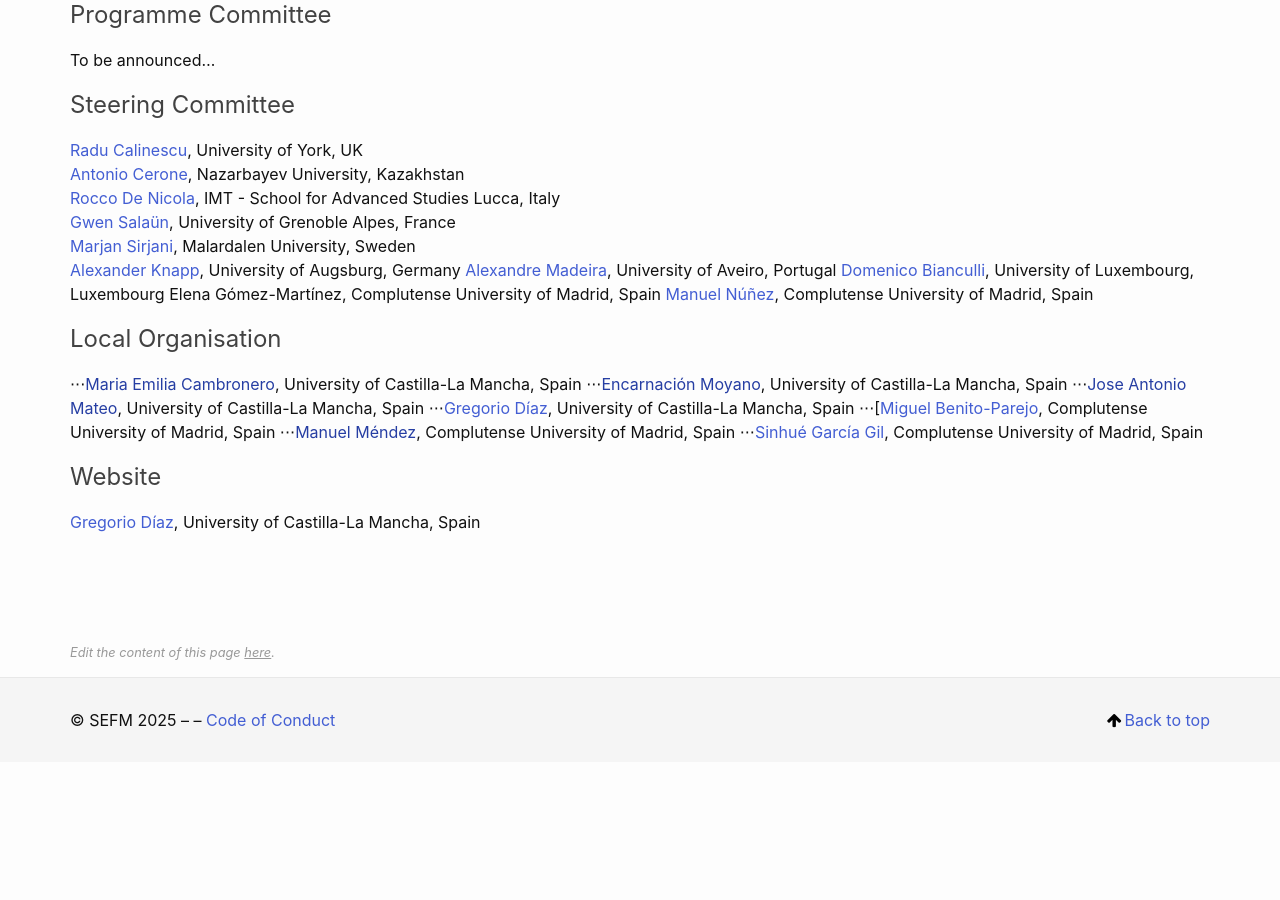
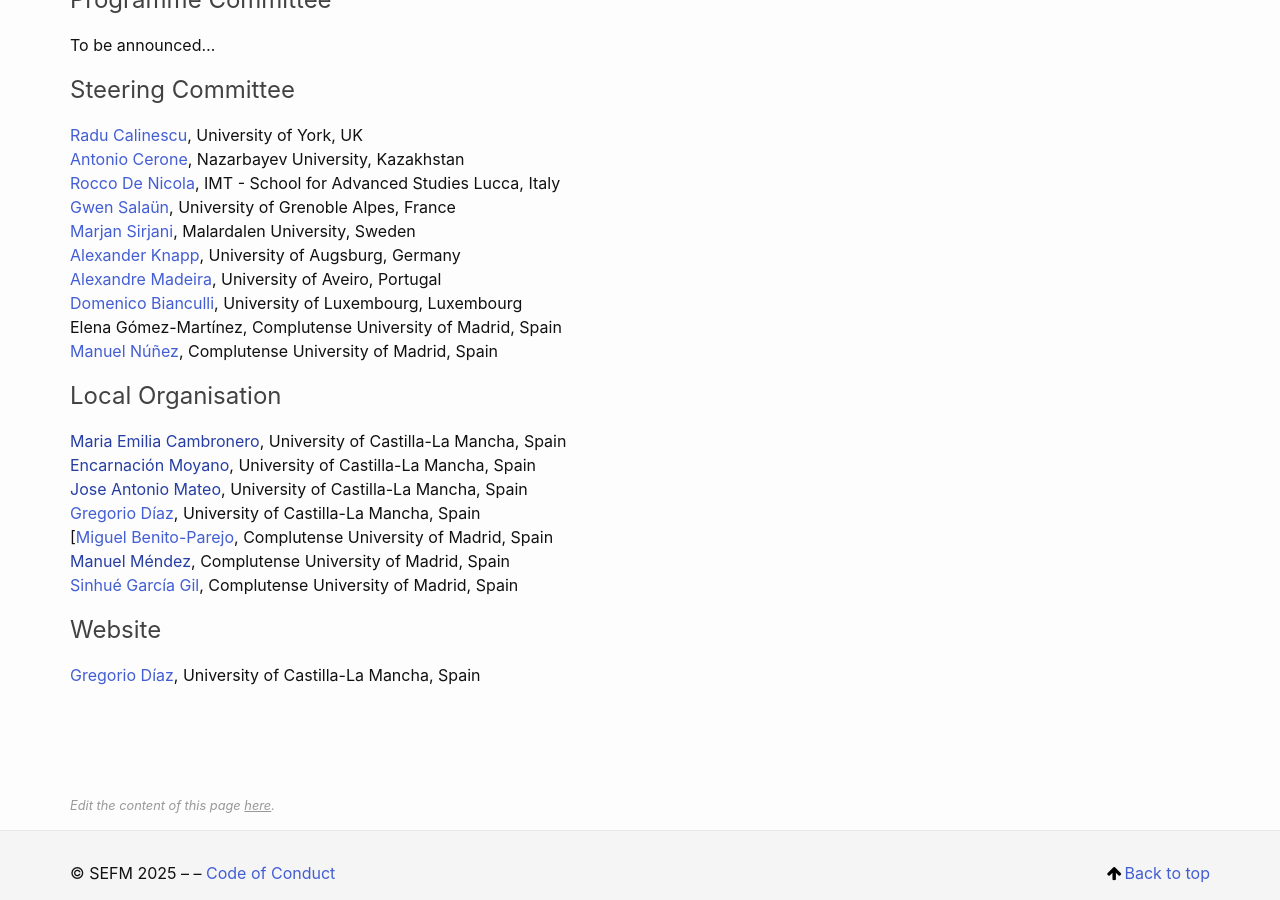
Before and after one commit to sefm-conference/2025, a Jekyll site: the page built from _pages/committees.md, in a window 1280 px wide and 900 px high, scrolled down 1128 px. Built offline with Jekyll 4.4.1, drawn with Linux system fonts in a browser that asks for light colours; before the commit the page ends 1890 px from its top, so only the background shows below that.

```diff
--- a/_pages/committees.md
+++ b/_pages/committees.md
@@ -9,8 +9,7 @@ published: true
 [Manuel Núñez](https://antares.sip.ucm.es/manolo/), Complutense University of Madrid, Spain
 
 ## Programme Committee Chairs
-[Domenico Bianculli](https://people.svv.lu/bianculli/), University of Luxembourg, Luxembourg
-
+[Domenico Bianculli](https://people.svv.lu/bianculli/), University of Luxembourg, Luxembourg\
 Elena Gómez-Martínez, Complutense University of Madrid, Spain
 
 ## Workshops Chair
@@ -22,25 +21,25 @@ To be announced...
 
 
 ## Steering Committee
-[Radu Calinescu](https://www-users.cs.york.ac.uk/~raduc/), University of York, UK
-[Antonio Cerone](https://nu.edu.kz/faculty/antonio-cerone), Nazarbayev University, Kazakhstan
-[Rocco De Nicola](https://www.imtlucca.it/it/rocco.denicola), IMT - School for Advanced Studies Lucca, Italy
-[Gwen Salaün](http://convecs.inria.fr/people/Gwen.Salaun/), University of Grenoble Alpes, France
-[Marjan Sirjani](http://www.ru.is/faculty/marjan/), Malardalen University, Sweden
-[Alexander Knapp](https://www.uni-augsburg.de/en/fakultaet/fai/informatik/prof/swtsse/staff/), University of Augsburg, Germany
-[Alexandre Madeira](https://sweet.ua.pt/madeira/), University of Aveiro, Portugal
-[Domenico Bianculli](https://people.svv.lu/bianculli/), University of Luxembourg, Luxembourg
-Elena Gómez-Martínez, Complutense University of Madrid, Spain
+[Radu Calinescu](https://www-users.cs.york.ac.uk/~raduc/), University of York, UK \
+[Antonio Cerone](https://nu.edu.kz/faculty/antonio-cerone), Nazarbayev University, Kazakhstan  \
+[Rocco De Nicola](https://www.imtlucca.it/it/rocco.denicola), IMT - School for Advanced Studies Lucca, Italy  \
+[Gwen Salaün](http://convecs.inria.fr/people/Gwen.Salaun/), University of Grenoble Alpes, France  \
+[Marjan Sirjani](http://www.ru.is/faculty/marjan/), Malardalen University, Sweden  \
+[Alexander Knapp](https://www.uni-augsburg.de/en/fakultaet/fai/informatik/prof/swtsse/staff/), University of Augsburg, Germany \
+[Alexandre Madeira](https://sweet.ua.pt/madeira/), University of Aveiro, Portugal \
+[Domenico Bianculli](https://people.svv.lu/bianculli/), University of Luxembourg, Luxembourg \
+Elena Gómez-Martínez, Complutense University of Madrid, Spain \
 [Manuel Núñez](https://antares.sip.ucm.es/manolo/), Complutense University of Madrid, Spain
 
 ## Local Organisation
-⋅⋅⋅[Maria Emilia Cambronero](), University of Castilla-La Mancha, Spain
-⋅⋅⋅[Encarnación Moyano](), University of Castilla-La Mancha, Spain
-⋅⋅⋅[Jose Antonio Mateo](), University of Castilla-La Mancha, Spain
-⋅⋅⋅[Gregorio Díaz](https://directorio.uclm.es/persona.aspx?cod=J4/W666fhV5Dgdj3hBKVxGU4VnuRezNS), University of Castilla-La Mancha, Spain
-⋅⋅⋅[[Miguel Benito-Parejo](https://antares.sip.ucm.es/miguel), Complutense University of Madrid, Spain
-⋅⋅⋅[Manuel Méndez](), Complutense University of Madrid, Spain
-⋅⋅⋅[Sinhué García Gil](https://informatica.ucm.es/directorio/?id=39114), Complutense University of Madrid, Spain
+[Maria Emilia Cambronero](), University of Castilla-La Mancha, Spain\
+[Encarnación Moyano](), University of Castilla-La Mancha, Spain\
+[Jose Antonio Mateo](), University of Castilla-La Mancha, Spain\
+[Gregorio Díaz](https://directorio.uclm.es/persona.aspx?cod=J4/W666fhV5Dgdj3hBKVxGU4VnuRezNS), University of Castilla-La Mancha, Spain\
+[[Miguel Benito-Parejo](https://antares.sip.ucm.es/miguel), Complutense University of Madrid, Spain\
+[Manuel Méndez](), Complutense University of Madrid, Spain\
+[Sinhué García Gil](https://informatica.ucm.es/directorio/?id=39114), Complutense University of Madrid, Spain
 
 
 ## Website
```
